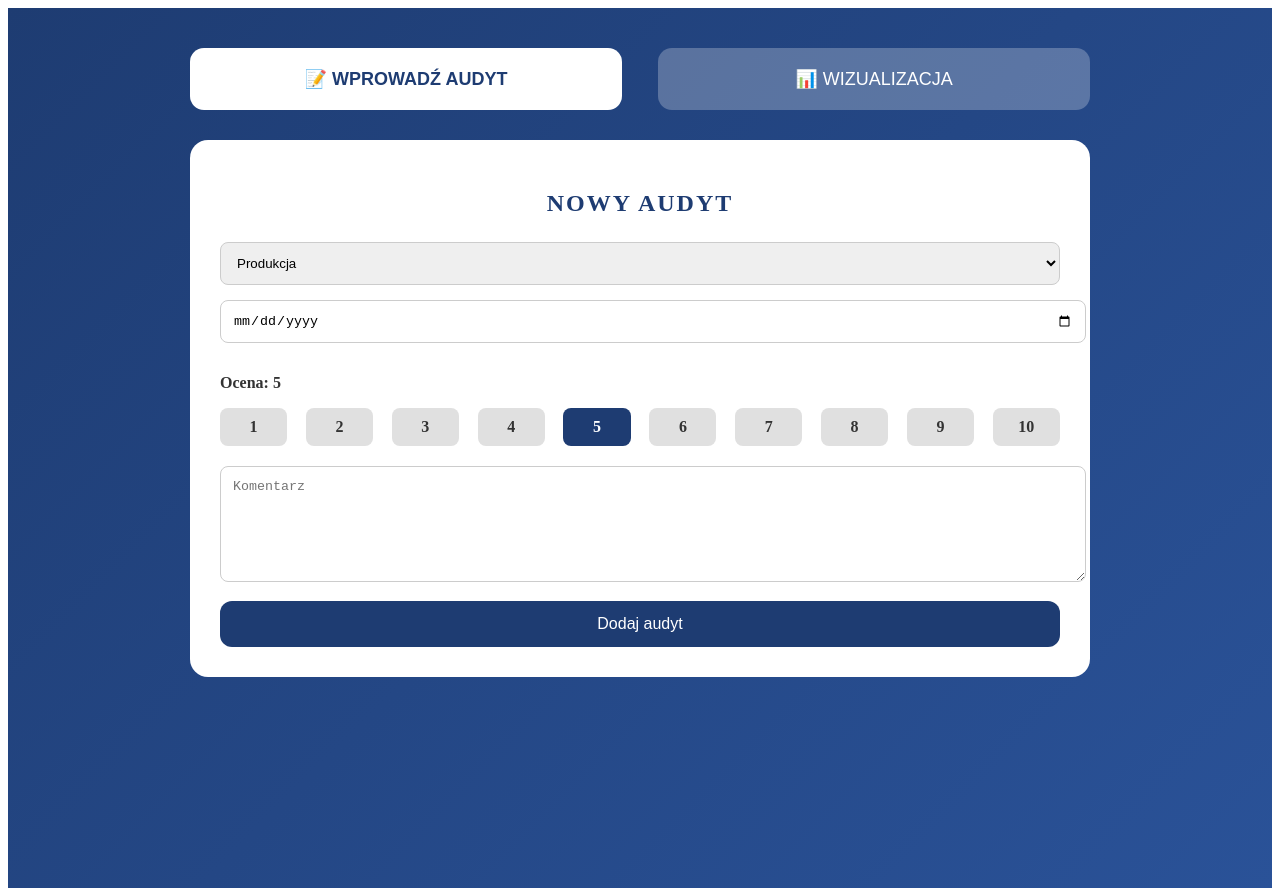
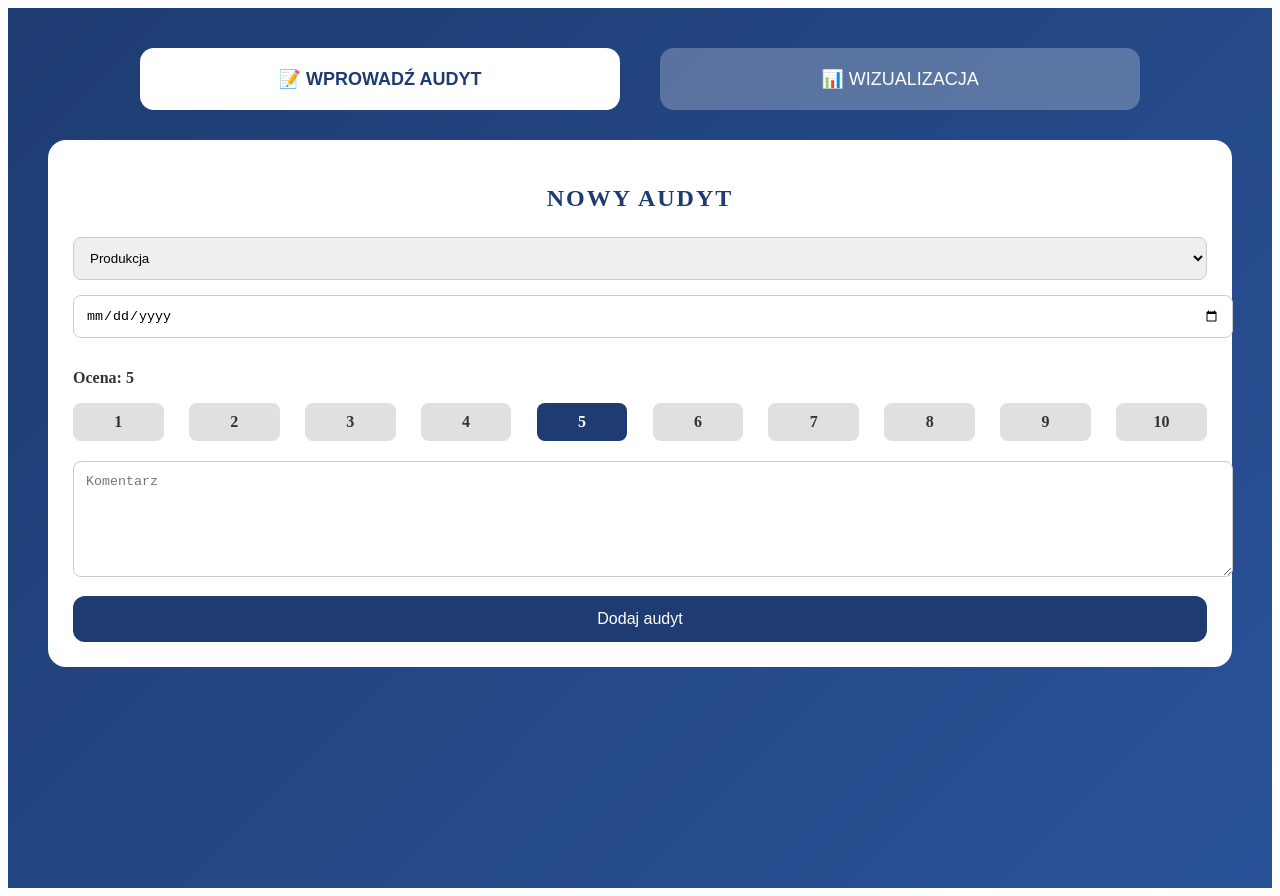
Before and after one commit to jakubpodsiadlo-stack/m-yn-sprawiedliwo-ci, a Next.js app: page / in a window 1280 px wide. Built offline with nearby package versions, Linux system fonts and the light colour scheme; no server answers; the database is empty.

Commit message:
index.js

```diff
--- a/pages/index.js
+++ b/pages/index.js
@@ -1,5 +1,5 @@
 import { useEffect, useState } from "react";
-import PieChart from "../components/PieChart";
+import VisualizationDashboard from "../components/VisualizationDashboard";
 
 export default function Home() {
   const [tab, setTab] = useState("form");
@@ -11,6 +11,7 @@ export default function Home() {
     comment: ""
   });
 
+  // ===== LOAD AUDITS =====
   const load = async () => {
     const res = await fetch("/api/audits");
     setAudits(await res.json());
@@ -20,6 +21,7 @@ export default function Home() {
     load();
   }, []);
 
+  // ===== SUBMIT =====
   const submit = async () => {
     await fetch("/api/audits", {
       method: "POST",
@@ -40,7 +42,7 @@ export default function Home() {
 
   return (
     <div style={styles.page}>
-      {/* ZAKŁADKI */}
+      {/* ===== ZAKŁADKI ===== */}
       <div style={styles.tabs}>
         <button
           onClick={() => setTab("form")}
@@ -57,8 +59,9 @@ export default function Home() {
         </button>
       </div>
 
-      {/* ZAWARTOŚĆ */}
+      {/* ===== ZAWARTOŚĆ ===== */}
       <div style={styles.content}>
+        {/* ===== FORMULARZ ===== */}
         {tab === "form" && (
           <div style={styles.card}>
             <h2 style={styles.title}>NOWY AUDYT</h2>
@@ -86,7 +89,7 @@ export default function Home() {
               style={styles.input}
             />
 
-            {/* SKALA 1–10 */}
+            {/* ===== SKALA ===== */}
             <div style={{ marginBottom: "20px" }}>
               <p style={{ fontWeight: "bold" }}>
                 Ocena: {form.score}
@@ -126,10 +129,11 @@ export default function Home() {
           </div>
         )}
 
+        {/* ===== WIZUALIZACJA ===== */}
         {tab === "chart" && (
           <div style={styles.card}>
             {audits.length > 0 ? (
-              <PieChart audits={audits} />
+              <VisualizationDashboard audits={audits} />
             ) : (
               <p>Brak danych do wizualizacji</p>
             )}
@@ -139,6 +143,8 @@ export default function Home() {
     </div>
   );
 }
+
+/* ===== STYLES ===== */
 
 const styles = {
   page: {
@@ -150,7 +156,7 @@ const styles = {
   tabs: {
     display: "flex",
     justifyContent: "space-between",
-    maxWidth: "900px",
+    maxWidth: "1000px",
     margin: "0 auto 30px"
   },
   tab: {
@@ -175,14 +181,14 @@ const styles = {
     fontWeight: "bold"
   },
   content: {
-    maxWidth: "900px",
+    maxWidth: "1200px",
     margin: "0 auto"
   },
   card: {
     background: "#ffffff",
     color: "#333",
     borderRadius: "18px",
-    padding: "30px"
+    padding: "25px"
   },
   title: {
     textAlign: "center",
```
